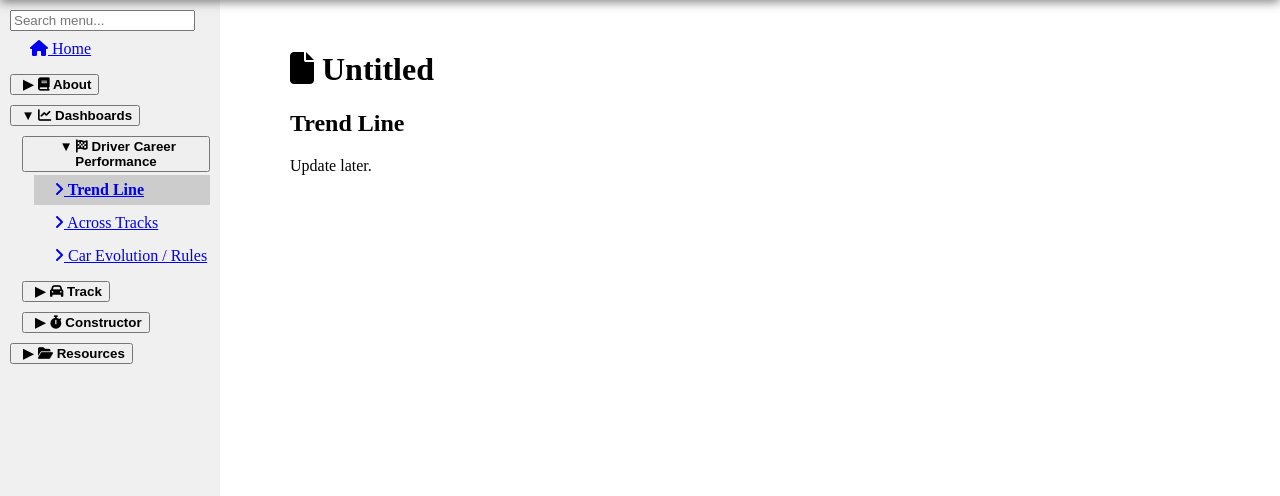
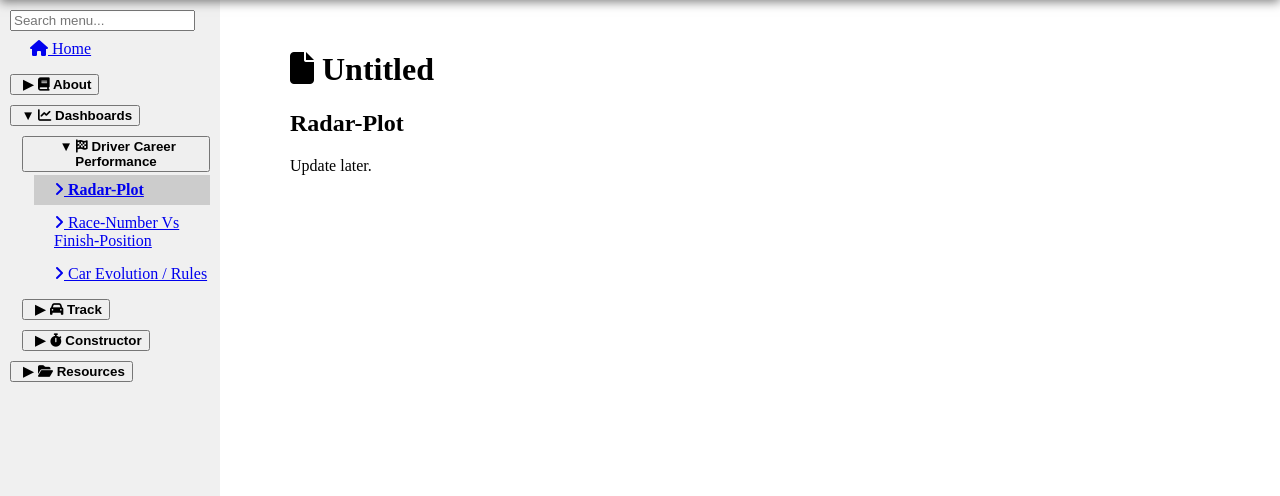
Before and after one commit to PengZhao022/f1-flask-site, a Flask app: page /page/dashboards/competition/trend-line in a window 1280 px wide. Shown: the part 120-616 px from the top of the page. Run offline with Flask 3, Linux system fonts and the light colour scheme.

Commit message:
update names

```diff
--- a/menu_config.json
+++ b/menu_config.json
@@ -18,12 +18,12 @@
   },
   "Dashboards": {
     "Driver Career Performance": {
-      "Trend Line": {
+      "Radar-Plot": {
         "path": "/dashboards/competition/trend-line",
         "description": "Text test",
         "tableau": "tableau/link"
       },
-      "Across Tracks": {
+      "Race-Number Vs Finish-Position": {
         "path": "/dashboards/competition/across-tracks",
         "description": "Text test",
         "tableau": "tableau/link"
--- a/templates/content/dashboards/competition/across-tracks.html
+++ b/templates/content/dashboards/competition/across-tracks.html
@@ -1 +1 @@
-<h2>Across Tracks</h2><p>Update later.</p>
+<h2>Race-Number Vs Finish-Position</h2><p>Update later.</p>
--- a/templates/content/dashboards/competition/trend-line.html
+++ b/templates/content/dashboards/competition/trend-line.html
@@ -1 +1 @@
-<h2>Trend Line</h2><p>Update later.</p>
+<h2>Radar-Plot</h2><p>Update later.</p>
--- a/templates/content/dashboards/drivers/driver-1.html
+++ b/templates/content/dashboards/drivers/driver-1.html
@@ -1 +1 @@
-<h2>Driver 1</h2><p>Update later.</p>
+<h2>Track 1</h2><p>Update later.</p>
--- a/templates/content/dashboards/drivers/driver-2.html
+++ b/templates/content/dashboards/drivers/driver-2.html
@@ -1 +1 @@
-<h2>Driver 2</h2><p>Update later.</p>
+<h2>Track 2</h2><p>Update later.</p>
--- a/templates/content/dashboards/drivers/driver-3.html
+++ b/templates/content/dashboards/drivers/driver-3.html
@@ -1 +1 @@
-<h2>Driver 3</h2><p>Update later.</p>
+<h2>Track 3</h2><p>Update later.</p>
--- a/templates/sidebar.html
+++ b/templates/sidebar.html
@@ -14,16 +14,16 @@
 
   <button class="collapsible"><i class="fa fa-flag-checkered"></i> Driver Career Performance</button>
   <div class="content">
-    <a href="/page/dashboards/competition/trend-line"><i class="fa fa-angle-right"></i> Trend Line</a>
-    <a href="/page/dashboards/competition/across-tracks"><i class="fa fa-angle-right"></i> Across Tracks</a>
+    <a href="/page/dashboards/competition/trend-line"><i class="fa fa-angle-right"></i> Radar-Plot</a>
+    <a href="/page/dashboards/competition/across-tracks"><i class="fa fa-angle-right"></i> Race-Number Vs Finish-Position</a>
     <a href="/page/dashboards/competition/car-evolution-rules"><i class="fa fa-angle-right"></i> Car Evolution / Rules</a>
   </div>
 
   <button class="collapsible"><i class="fa fa-car"></i> Track</button>
   <div class="content">
-    <a href="/page/dashboards/drivers/driver-1"><i class="fa fa-angle-right"></i> Driver 1</a>
-    <a href="/page/dashboards/drivers/driver-2"><i class="fa fa-angle-right"></i> Driver 2</a>
-    <a href="/page/dashboards/drivers/driver-3"><i class="fa fa-angle-right"></i> Driver 3</a>
+    <a href="/page/dashboards/drivers/driver-1"><i class="fa fa-angle-right"></i> Track 1</a>
+    <a href="/page/dashboards/drivers/driver-2"><i class="fa fa-angle-right"></i> Track 2</a>
+    <a href="/page/dashboards/drivers/driver-3"><i class="fa fa-angle-right"></i> Track 3</a>
   </div>
 
   <button class="collapsible"><i class="fa fa-stopwatch"></i> Constructor</button>
```
